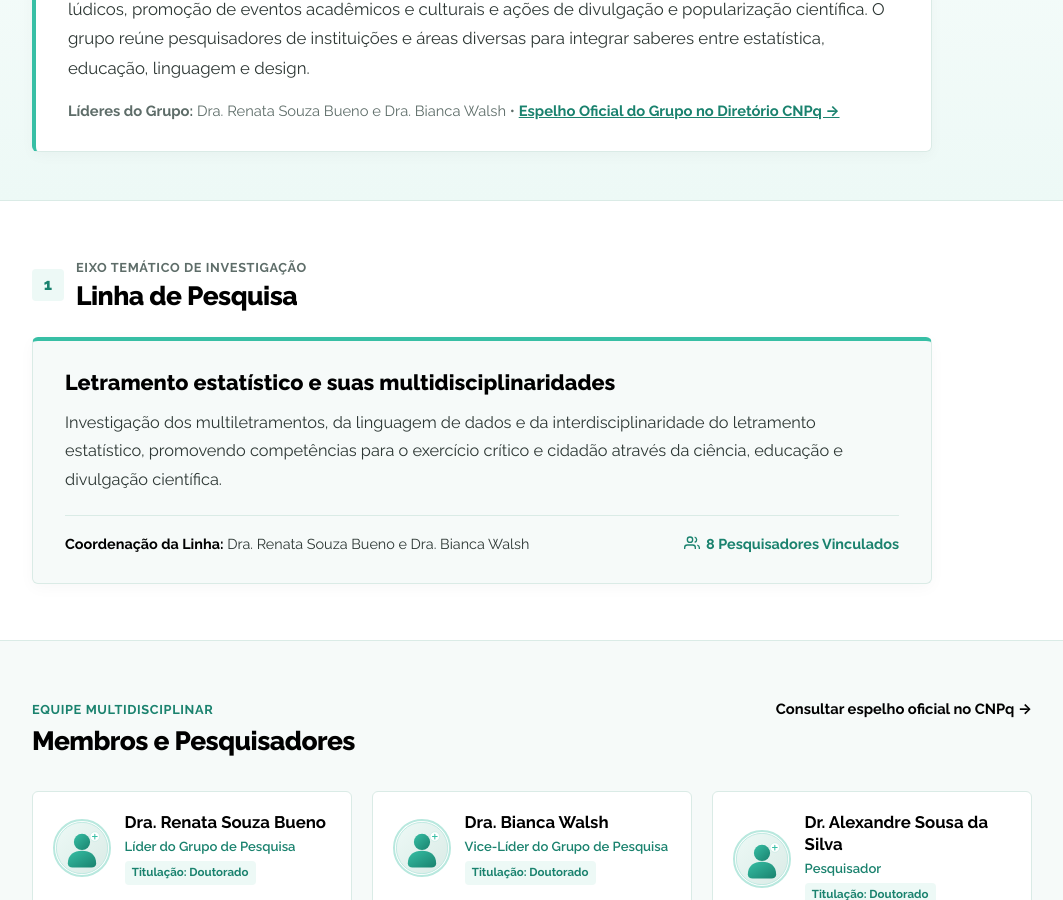
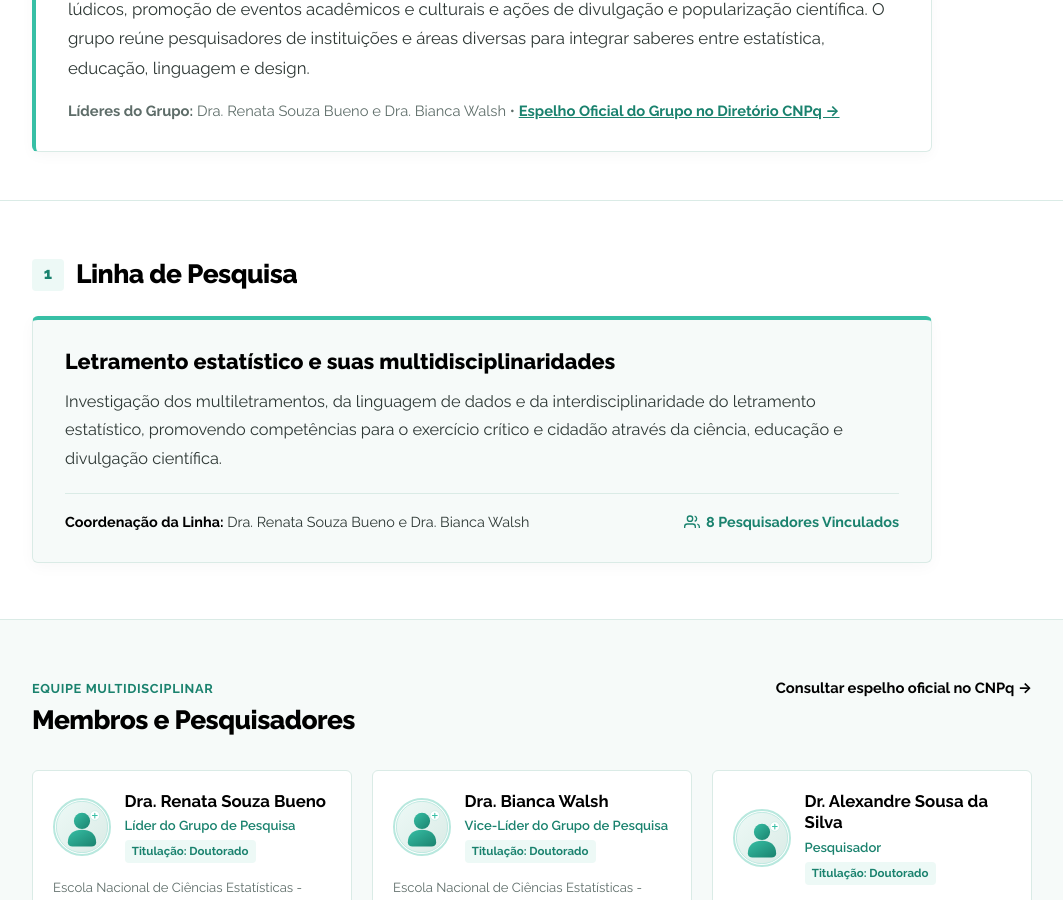
Before and after one commit to Letrese/siteletrese, a Jekyll site: the page built from index.html, in a window 1280 px wide and 900 px high, scrolled down 527 px. Shown: the whole window, without its empty margins (102-1165 px from the left). Built offline with Jekyll 4.4.1, drawn with Linux system fonts in a browser that asks for light colours; some of the changed text lies outside the part shown.

Commit message:
feat: add site footer component and simplify hero section styling on home page

```diff
--- a/_includes/footer.html
+++ b/_includes/footer.html
@@ -22,14 +22,6 @@
           <li><a href="{{ '/admin/' | relative_url }}">Painel CMS</a></li>
         </ul>
       </div>
-      {% else %}
-      <div class="footer-nav">
-        <ul class="footer-links">
-          {% if site.data.group.contact.lattes_group_url %}
-            <li><a href="{{ site.data.group.contact.lattes_group_url }}" target="_blank" rel="noopener noreferrer">Diretório Oficial de Grupos do CNPq &rarr;</a></li>
-          {% endif %}
-        </ul>
-      </div>
       {% endunless %}
     </div>
 
--- a/index.html
+++ b/index.html
@@ -6,8 +6,7 @@
 
 <!-- Seção Hero / Apresentação Institucional do Grupo de Pesquisa -->
 <section class="section-intro"
-  style="position: relative; padding: 3.5rem 0 3rem; background: linear-gradient(180deg, #ffffff 0%, var(--color-primary-subtle) 100%); border-bottom: 1px solid var(--color-border);">
-  <div class="brand-mosaic-decor" aria-hidden="true"></div>
+  style="position: relative; padding: 3.5rem 0 3rem; background-color: #ffffff; border-bottom: 1px solid var(--color-border);">
   <div class="container">
     <div class="intro-block" style="max-width: 900px; margin: 0; text-align: left;">
 
@@ -77,10 +76,6 @@
           1
         </div>
         <div>
-          <span
-            style="font-size: 0.8rem; font-weight: 700; text-transform: uppercase; letter-spacing: 0.05em; color: var(--color-text-muted); display: block;">
-            Eixo Temático de Investigação
-          </span>
           <h2 class="section-title" style="margin: 0; font-size: 1.65rem;">Linha de Pesquisa</h2>
         </div>
       </div>
```
